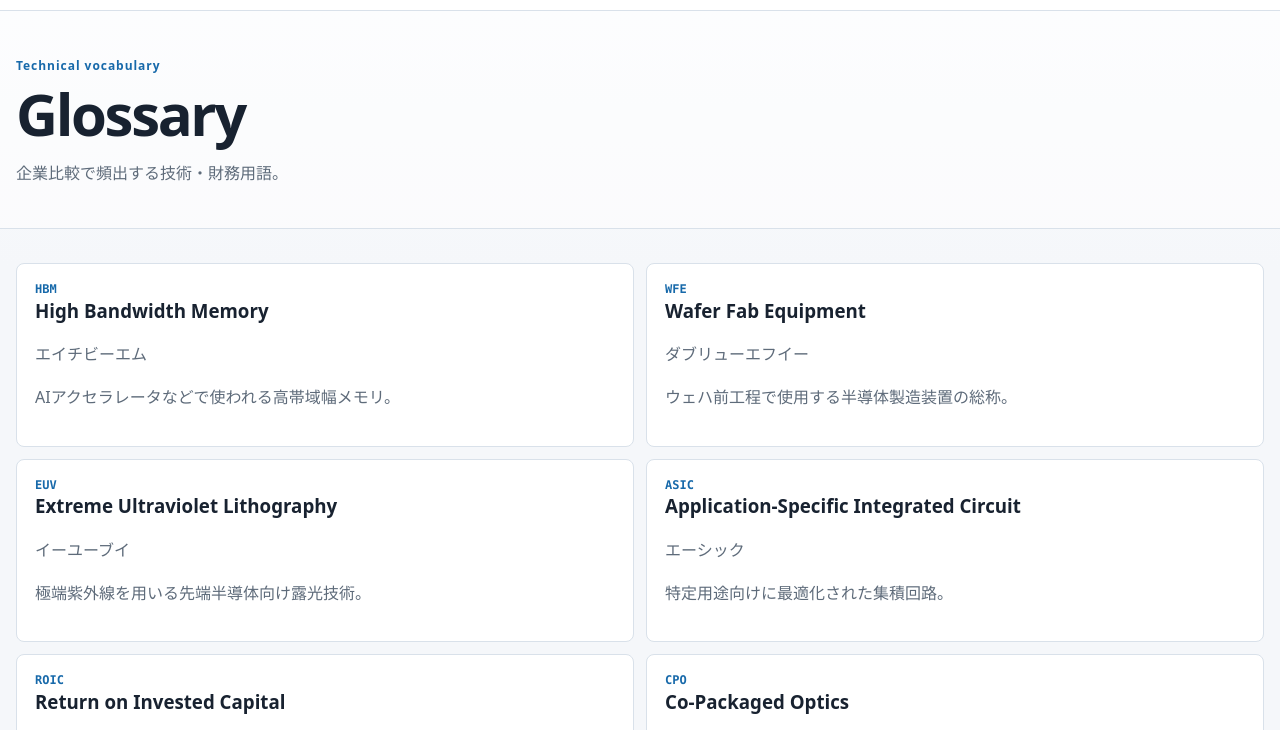
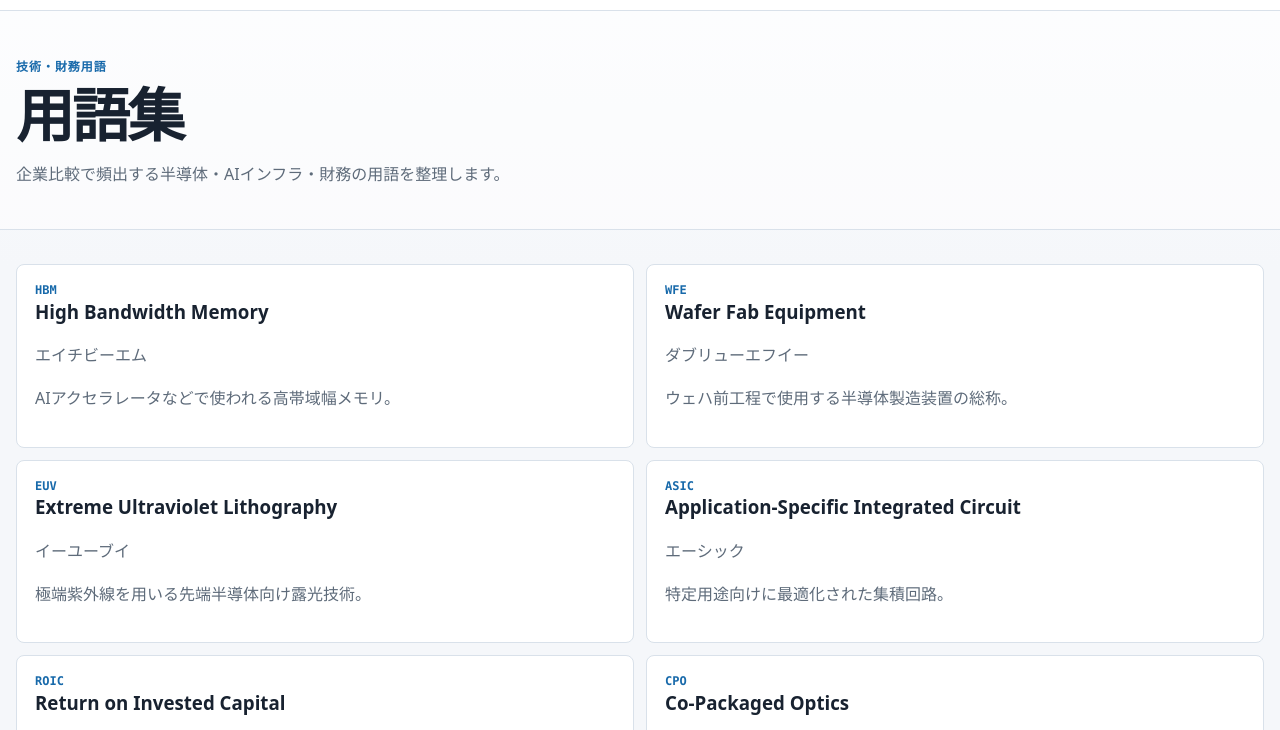
Before and after one commit to Kei-Titanda-22/ai-infrastructure-atlas, an Astro site: page /glossary in a window 1280 px wide. Shown: the part 54-784 px from the top of the page. Built offline with nearby package versions, Linux system fonts and the light colour scheme; Astro itself is replaced by a stand-in of ours.

Commit message:
Localize glossary page

```diff
--- a/src/pages/glossary.astro
+++ b/src/pages/glossary.astro
@@ -2,8 +2,8 @@
 import BaseLayout from '../layouts/BaseLayout.astro';
 import glossary from '../data/glossary.json';
 ---
-<BaseLayout title="Glossary" indexable>
-  <header class="page-head"><div class="shell"><div class="eyebrow">Technical vocabulary</div><h1>Glossary</h1><p class="lead">企業比較で頻出する技術・財務用語。</p></div></header>
+<BaseLayout title="用語集" indexable>
+  <header class="page-head"><div class="shell"><div class="eyebrow">技術・財務用語</div><h1>用語集</h1><p class="lead">企業比較で頻出する半導体・AIインフラ・財務の用語を整理します。</p></div></header>
   <div class="shell section method-grid">
     {glossary.map(item => <article class="method-card"><div class="ticker">{item.term}</div><h3>{item.name}</h3><p>{item.reading}</p><p>{item.definition}</p></article>)}
   </div>
```
